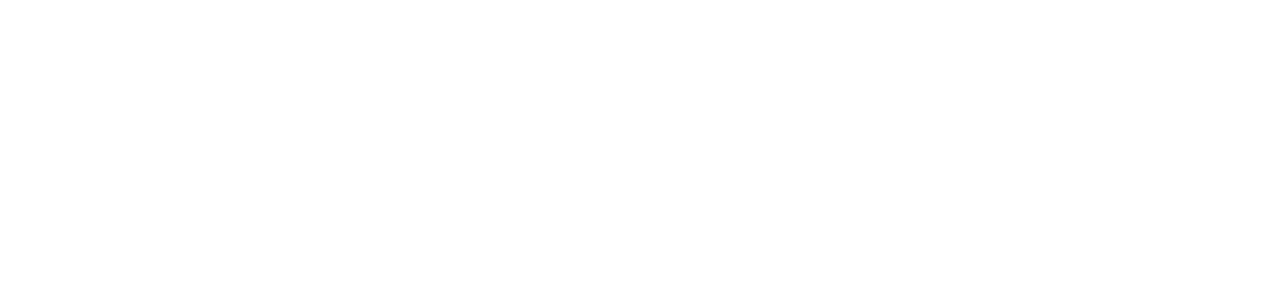
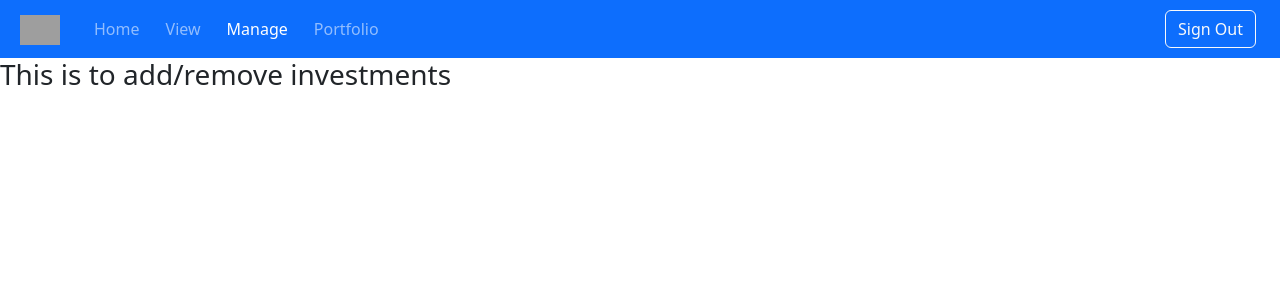
Before and after one commit to rayani1203/InvestoBot, a React (Create React App) app in the folder client/: page /manage in a window 1280 px wide. Before the commit this address had no page. Shown: the top 300 px of the page. Built offline with nearby package versions, Linux system fonts and the light colour scheme; sample sign-in values are in the browser's storage; grey boxes are pictures that could not be loaded.

Commit message:
Added navbar to all pages

```diff
--- a/client/src/App.js
+++ b/client/src/App.js
@@ -1,13 +1,15 @@
 import './App.css';
-import React, { useEffect } from 'react';
+import React from 'react';
 import Login from './pages/login/Login.js';
 import Home from './pages/home/Home.js';
 import Signup from './pages/signup/Signup.js';
+import Investments from './pages/investments/Investments.js';
+import Manage from './pages/manage/Manage.js';
+import Portfolio from './pages/portfolio/Portfolio.js';
 import {
   BrowserRouter,
   Route,
-  Routes,
-  Navigate
+  Routes
 } from "react-router-dom";
 
 
@@ -19,7 +21,9 @@
       <Route path="/login" Component={Login}/>
       <Route path="/" Component={Home}/>
       <Route path="/signup" Component={Signup}/>
-
+      <Route path="/investments" Component={Investments}/>
+      <Route path="/manage" Component={Manage}/>
+      <Route path="/portfolio" Component={Portfolio}/>
     </Routes>
     </BrowserRouter>
     </>
--- /dev/null
+++ b/client/src/components/Navbar.js
@@ -0,0 +1,67 @@
+import React, {useEffect} from "react";
+import 'bootstrap/dist/css/bootstrap.css';
+import "bootstrap";
+import { Navigate } from "react-router-dom";
+
+function Navbar(){
+    function currAuth(){
+        const value = window.localStorage.getItem("authenticated");
+        if (value == "true") {
+            console.log("Authenticated");
+            return true;
+        } else {
+            return false;
+        }
+    }
+    let [auth, setAuth] = React.useState(currAuth());
+  function swapAuth(){
+    setAuth((prevAuth) => !prevAuth);
+  }
+  useEffect(() => {
+    window.localStorage.setItem('authenticated', auth);
+  }, [auth]);
+
+  const liStyle = {
+    display: "block",
+    marginLeft: "10px",
+  }
+  useEffect(() => {
+    let currentLinks = document.querySelectorAll(`a[href="${window.location.pathname}"]`);
+    console.log(window.location.pathname);
+    currentLinks.forEach(link => link.className += ' active');
+  }, []);
+
+    return (
+        <>
+        {!auth && <Navigate to='/login'></Navigate>}
+        <nav class="navbar navbar-expand-lg navbar-dark bg-primary">
+  <a class="navbar-brand" href="/">
+    <img src="https://freepngimg.com/save/25646-stock-market-clipart/1000x1000" alt="" style={{maxWidth: "40px", marginLeft: "20px"}}/>
+  </a>
+  <button class="navbar-toggler" type="button" data-bs-toggle="collapse" data-bs-target="#navbarSupportedContent" aria-controls="navbarSupportedContent" aria-expanded="false" aria-label="Toggle navigation">
+    <span class="navbar-toggler-icon"></span>
+  </button>
+
+  <div class="collapse navbar-collapse" id="navbarSupportedContent" style={{width:"100vw"}}>
+    <ul class="navbar-nav">
+      <li class="nav-item" style={liStyle}>
+        <a class="nav-link" href="/">Home</a>
+      </li>
+      <li class="nav-item" style={liStyle}>
+        <a class="nav-link" href="/investments">View</a>
+      </li>
+      <li class="nav-item" style={liStyle}>
+        <a class="nav-link" href="/manage">Manage</a>
+      </li>
+      <li class="nav-item" style={liStyle}>
+        <a class="nav-link" href="/portfolio">Portfolio</a>
+      </li>
+    </ul>
+    <button class="btn btn-outline-light my-2 my-sm-0 ms-auto me-4" onClick={swapAuth} type="submit">Sign Out</button>
+  </div>
+</nav>
+</>
+    )
+}
+
+export default Navbar;
--- a/client/src/pages/home/Home.js
+++ b/client/src/pages/home/Home.js
@@ -1,5 +1,7 @@
-import React, {useEffect, useMemo} from "react";
+import React from "react";
 import { Navigate } from "react-router-dom";
+import Navbar from '../../components/Navbar'
+import './Home.css'
 
 function Home (){
     function currAuth(){
@@ -11,20 +13,17 @@
             return false;
         }
     }
-    let [auth, setAuth] = React.useState(currAuth());
-  function swapAuth(){
-    setAuth((prevAuth) => !prevAuth);
-  }
-  useEffect(() => {
-    window.localStorage.setItem('authenticated', auth);
-  }, [auth]);
+    let [auth] = React.useState(currAuth());
+//   function swapAuth(){
+//     setAuth((prevAuth) => !prevAuth);
+//   }
+//   useEffect(() => {
+//     window.localStorage.setItem('authenticated', auth);
+//   }, [auth]);
     return (
         <>
         {!auth && <Navigate to='./login'></Navigate>}
-        <div className="Home-container">
-            This is homepage
-        </div>
-        <button onClick={swapAuth}>Sign Out</button>
+        <Navbar/>
         </>
     )
 }
--- /dev/null
+++ b/client/src/pages/investments/Investments.js
@@ -0,0 +1,13 @@
+import React from "react";
+import Navbar from "../../components/Navbar";
+
+function Investments(){
+    return (
+        <>
+        <Navbar/>
+        <h3>This is to view investments</h3>
+        </>
+    )
+}
+
+export default Investments;
--- /dev/null
+++ b/client/src/pages/manage/Manage.js
@@ -0,0 +1,13 @@
+import React from "react";
+import Navbar from "../../components/Navbar";
+
+function Manage(){
+    return (
+        <>
+        <Navbar/>
+        <h3>This is to add/remove investments</h3>
+        </>
+    )
+}
+
+export default Manage;
--- /dev/null
+++ b/client/src/pages/portfolio/Portfolio.js
@@ -0,0 +1,13 @@
+import React from "react";
+import Navbar from "../../components/Navbar";
+
+function Portfolio(){
+    return (
+        <>
+        <Navbar/>
+        <h3>This is your portfolio page</h3>
+        </>
+    )
+}
+
+export default Portfolio;
```
